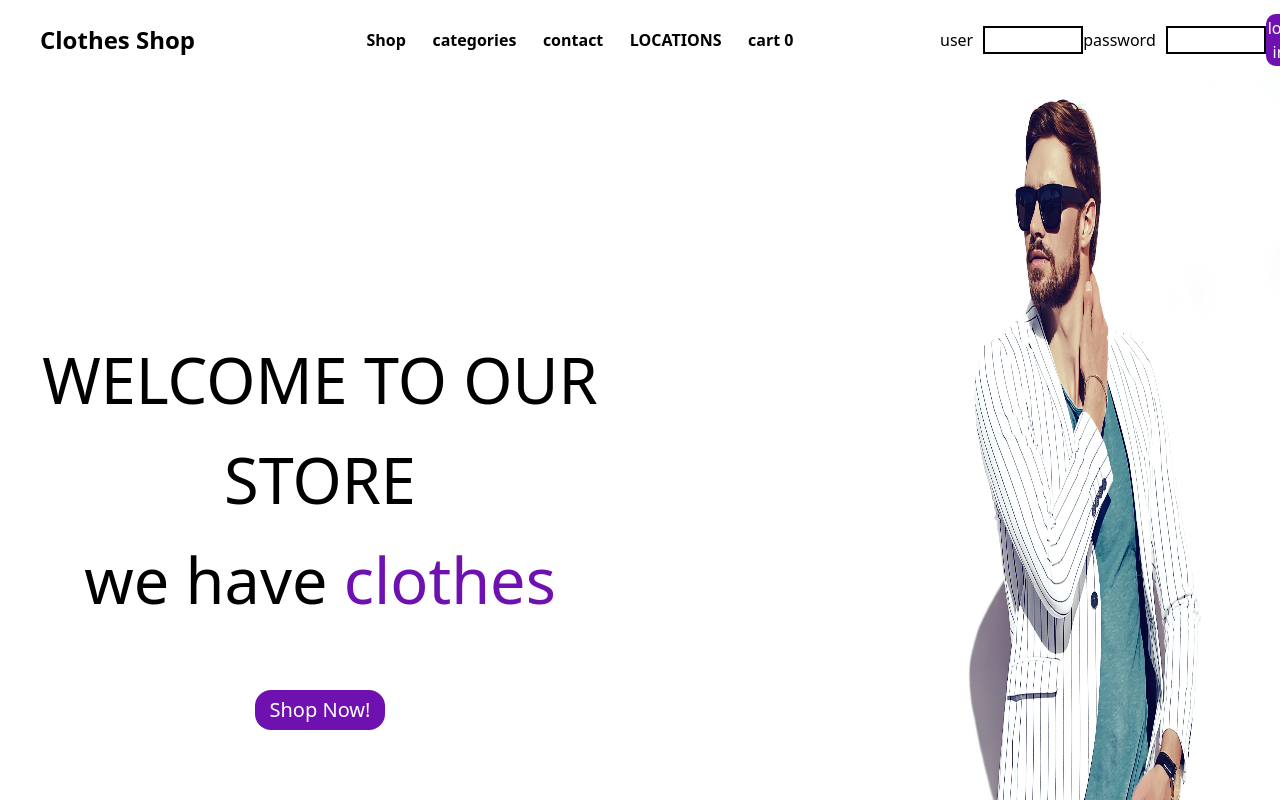
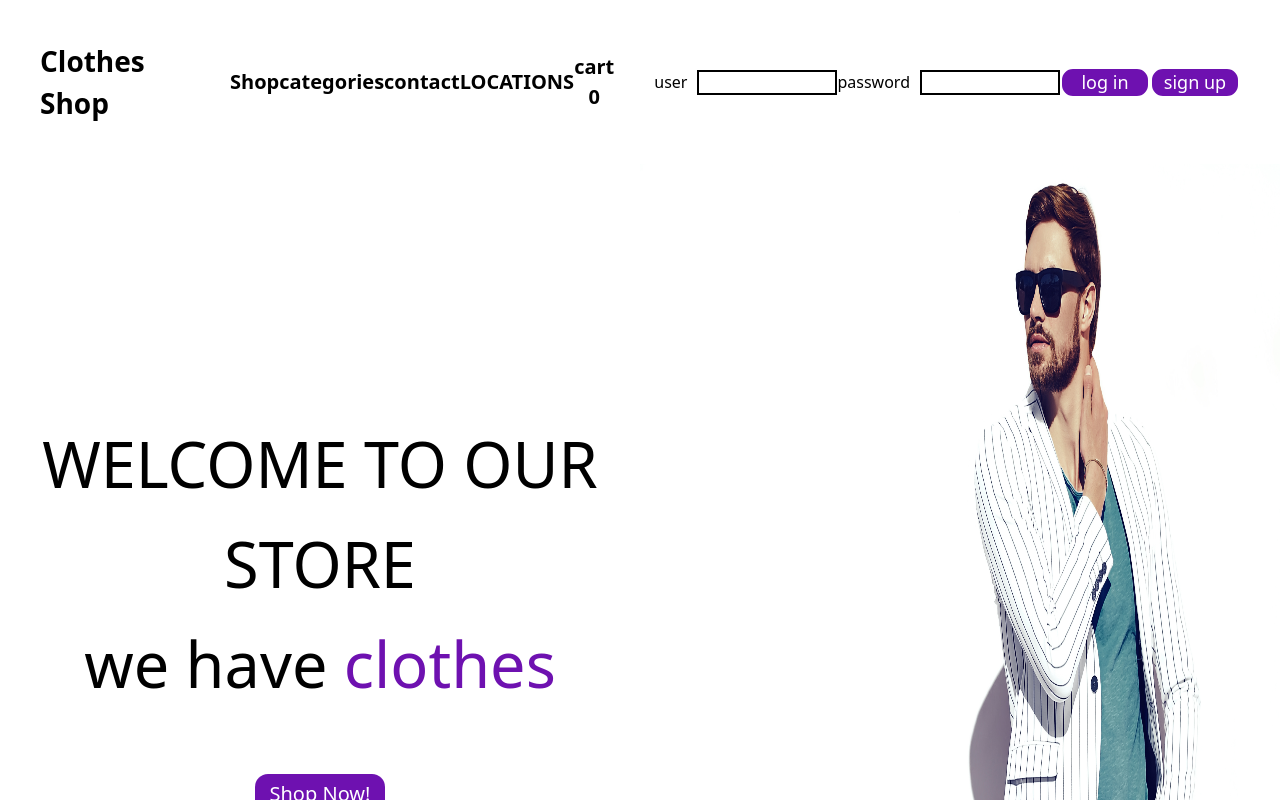
Before and after one commit to ahmed-rmdan/ModexStore, a React (Vite) app: page / in a window 1280 px wide. Shown: the top 800 px of the page. Built offline with nearby package versions, Linux system fonts and the light colour scheme.

Commit message:
finish cart ui

```diff
--- /dev/null
+++ b/src/compononts/cart.tsx
@@ -0,0 +1,58 @@
+
+import React, { useState } from "react";
+
+import { Listitem } from "./listitem";
+
+
+
+
+export const Cart:React.FC= ()=> {
+
+  const [isOpen, setIsOpen] = useState(false);
+
+  const toggleDropdown = () => {
+    setIsOpen(!isOpen);
+  };
+
+
+// const empty=<p>no products yet</p>
+  return (
+  <div  className="relative">
+        <button className="cursor-pointer hover:text-purple-800 hover:text-[110%] transition-all duration-200 " onClick={toggleDropdown}>
+                 cart 0
+        </button>
+
+    {isOpen && (
+      <ul className='bg-gray-100 left-[-125%] w-[10em] '   style={{
+        position: "absolute",
+        display: "flex",
+
+        flexDirection: "column",
+        alignItems: "center",
+        top: "130%",
+
+
+        listStyle: "none",
+        margin: 0,
+        padding: 0,
+        zIndex: 100,
+        gap:5
+      }}>
+
+         <Listitem type="cart" price={100} id="151515" imgeurl="" name="blue shirt wit v cut sex" quantity={1}></Listitem>
+                  <Listitem type="cart" price={100} id="151515" imgeurl="" name="blue shirt wit v cut sex" quantity={1}></Listitem>
+                           <Listitem type="cart" price={100} id="151515" imgeurl="" name="blue shirt wit v cut sex" quantity={1}></Listitem>
+                                    <Listitem type="cart" price={100} id="151515" imgeurl="" name="blue shirt wit v cut sex" quantity={1}></Listitem>
+
+
+           <div className="flex flex-row justify-around w-[100%] items-center h-[1.5em] ">
+                <button className="border-2 buttonstyle w-[5em] cursor-pointer text-[0.8em]">Purchase</button>
+                <button className="border-2 buttonstyle w-[5em] cursor-pointer text-[0.8em]" onClick={toggleDropdown}>Close</button>
+
+          </div>
+
+      </ul>
+    )}
+  </div>
+);
+}
--- a/src/compononts/header.tsx
+++ b/src/compononts/header.tsx
@@ -1,29 +1,30 @@
 import React from "react";
-
+import { Cart } from "./cart";
 
 export const Header:React.FC<{}>=()=>{
     return(
-           <nav className="flex flex-row  w-full p-10  justify-between items-center text-black h-[80px]  ">
-             <h1 className="text-2xl  font-bold w-[15%]" > Clothes Shop</h1>
-             <div className="flex flex-row items-center justify-evenly w-[40%] text-black font-semibold ">
-                <button className="cursor-pointer hover:text-purple-800 hover:text-[18px] transition-all duration-200"> Shop</button>
-                <button className="cursor-pointer hover:text-purple-800 hover:text-[18px] transition-all duration-200"> categories</button>
-                <button className="cursor-pointer hover:text-purple-800 hover:text-[18px] transition-all duration-200"> contact</button>
-                <button className="cursor-pointer hover:text-purple-800 hover:text-[18px] transition-all duration-200"> LOCATIONS</button>
-                <button className=""> cart 0</button>
+           <nav className="flex flex-col  w-full p-10  justify-between gap-[20px] text-[1.5px] items-center text-black md:text-[5px]  lg:gap-[40px] lg:text-[6px] xl:flex-row xl:text-[4px]   ">
+             <h1 className="text-[7em]  font-bold w-[40%] 2xl:w-[20%] " > Clothes Shop</h1>
+             <div className="flex flex-row items-center justify-evenly w-[70%] text-[5em] text-black font-semibold md:w-[80%] lg:w-[90%] 2xl:w-[40%] ">
+                <button className="cursor-pointer hover:text-purple-800 hover:text-[110%] transition-all duration-200"> Shop</button>
+                <button className="cursor-pointer hover:text-purple-800 hover:text-[110%] transition-all duration-200"> categories</button>
+                <button className="cursor-pointer hover:text-purple-800 hover:text-[110%] transition-all duration-200"> contact</button>
+                <button className="cursor-pointer hover:text-purple-800 hover:text-[110%] transition-all duration-200"> LOCATIONS</button>
+               <Cart></Cart>
              </div>
-             <form className="flex flex-row justify-between w-[25%]">
+             <form className="flex flex-row justify-between w-[95%%] lg:w-[100%] xl:w-[90%] 2xl:w-[35%] ">
 
               <div className="flex flex-row gap-2.5 items-center ">
-                <p>user</p>
-                <input type="text" className="w-[100px] border-black border-2"></input>
+                <p className="text-[4em] ">user</p>
+                <input type="text" className="w-[10em] border-black border-2 text-[3.5em] focus:outline-none focus:border-purple-800 focus:border-2  "></input>
              </div>
              <div className="flex flex-row gap-2.5 items-center ">
-                   <p>password</p>
-                <input type="text" className="w-[100px] border-black border-2 focus:border-purple-800 focus:border-2"></input>
+                   <p className='text-[4em] '>password</p>
+                <input type="password" className="w-[10em] border-black border-2 focus:outline-none focus:border-purple-800 focus:border-2  text-[3.5em]"></input>
 
              </div>
-             <button className=" border-2 border-purple-800 bg-purple-800 text-white rounded-[10px] w-[90px] cursor-pointer">log in</button>
+             <button className=" border-2 buttonstyle w-[5em] cursor-pointer text-[4.5em]  ">log in</button>
+             <button className=" border-2 buttonstyle w-[5em] cursor-pointer text-[4.5em]  ">sign up</button>
 
              </form>
 
--- /dev/null
+++ b/src/compononts/listitem.tsx
@@ -0,0 +1,37 @@
+import React from "react"
+
+
+
+export const Listitem:React.FC<{imgeurl:string,name:string,quantity:number,price:number,type:string,id:string}>=(props)=>{
+
+if(props.type==='cart'){
+
+    return(
+
+        <li className="flex flex-col w-[90%] bg-white h-[7em] justify-around" >
+            <div className="flex flex-row w-full h-[65%] justify-around">
+                   <img src={props.imgeurl} className="w-[40%] h-full" >
+
+
+                   </img>
+                   <div className="maininfo w-[55%] flex flex-col items-center justify-around ">
+                         <p className="text-[0.7em] text-center">{props.name}</p>
+                         <p className="text-[0.6em]">quantity: {props.quantity}</p>
+                         <p className="text-[0.7em] text-purple-800">price : {props.price*props.quantity} </p>
+                   </div>
+
+
+             </div>
+             <div className="itembuttons h-[30%] w-full flex flex-row justify-around items-center">
+                <button className=" text-[0.9em] cursor-pointer  " >+</button>
+                <button className=" text-[0.9em] cursor-pointer  " >-</button>
+                <button className="buttonstyle text-[0.7em] w-[35%]  " >remove</button>
+
+
+             </div>
+        </li>
+    )
+}
+
+
+}
--- a/src/compononts/offers.tsx
+++ b/src/compononts/offers.tsx
@@ -4,7 +4,15 @@ export const Offers:React.FC<{}>=()=>{
     return(
           <section className="container flex flex-col mx-auto text-[3.3px] border-t-2 h-[500px]  border-black md:text-[4px] lg:text-[5px] xl:text-[7px]   ">
             <h1 className="text-[7em] text-purple-800 underline font-bold mt-[-27px] bg-white w-[20%] lg:mt-[-30px] xl:mt-[-50px] "> Hot Offers</h1>
+                 <div className="flex flex-row w-full h-[80%] items-center justify-center">
+                    <button className="w-[10%] "></button>
+                    <ul className="flex flex-row items-center w-[70%] ">
 
+
+                    </ul>
+                    <button className="w-[10%]"></button>
+
+                 </div>
           </section>
     )
 }
--- a/src/index.css
+++ b/src/index.css
@@ -11,12 +11,9 @@
   -webkit-font-smoothing: antialiased;
   -moz-osx-font-smoothing: grayscale;
 } */
-body{
-  margin-right: auto;
-  margin-left: auto;
-}
+
 @layer{
   .buttonstyle{
-    @apply bg-purple-800 rounded-2xl text-white transition-all duration-200 cursor-pointer hover:bg-purple-400
+    @apply bg-purple-800 rounded-[13px] text-white transition-all duration-200 cursor-pointer hover:bg-purple-400
   }
 }
```
